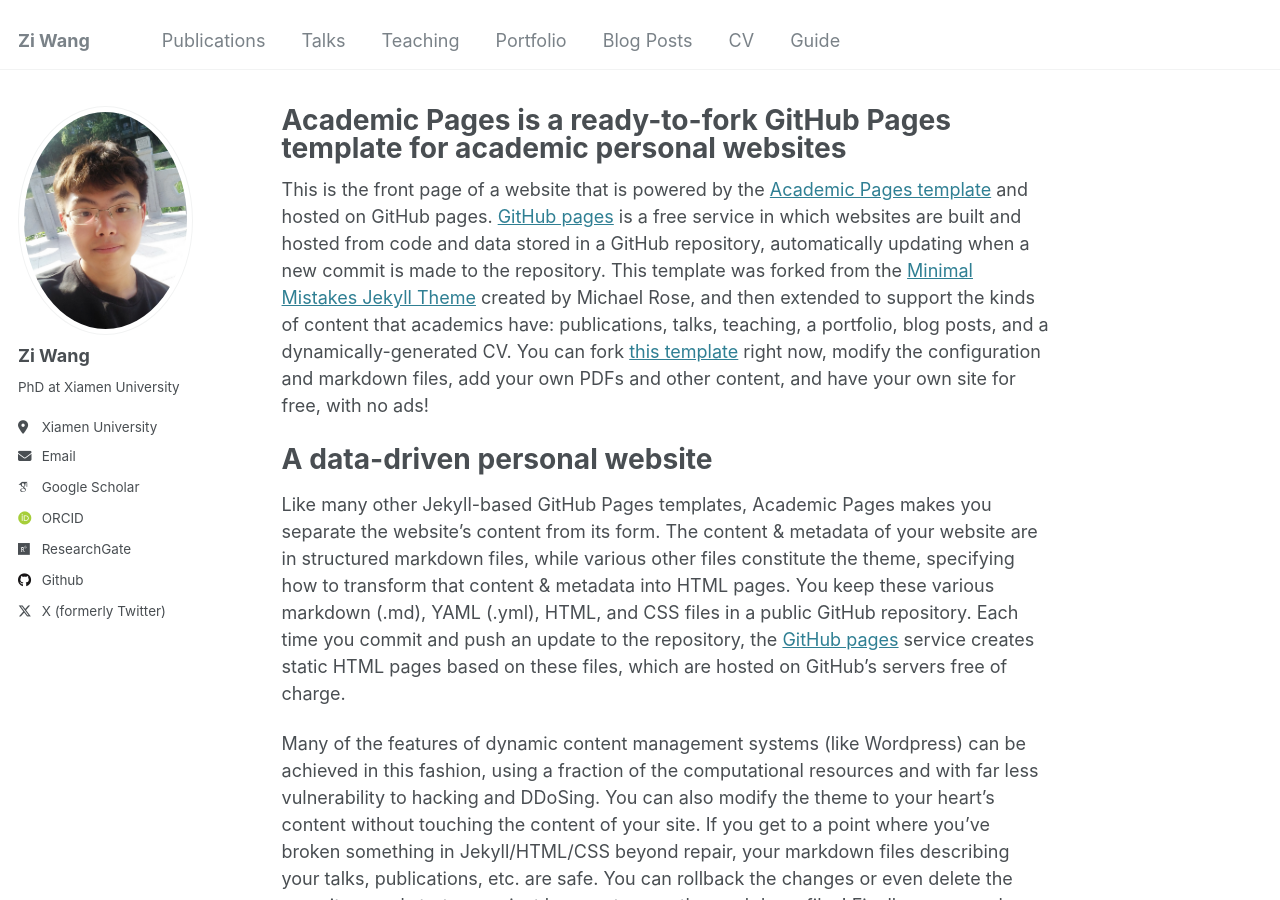
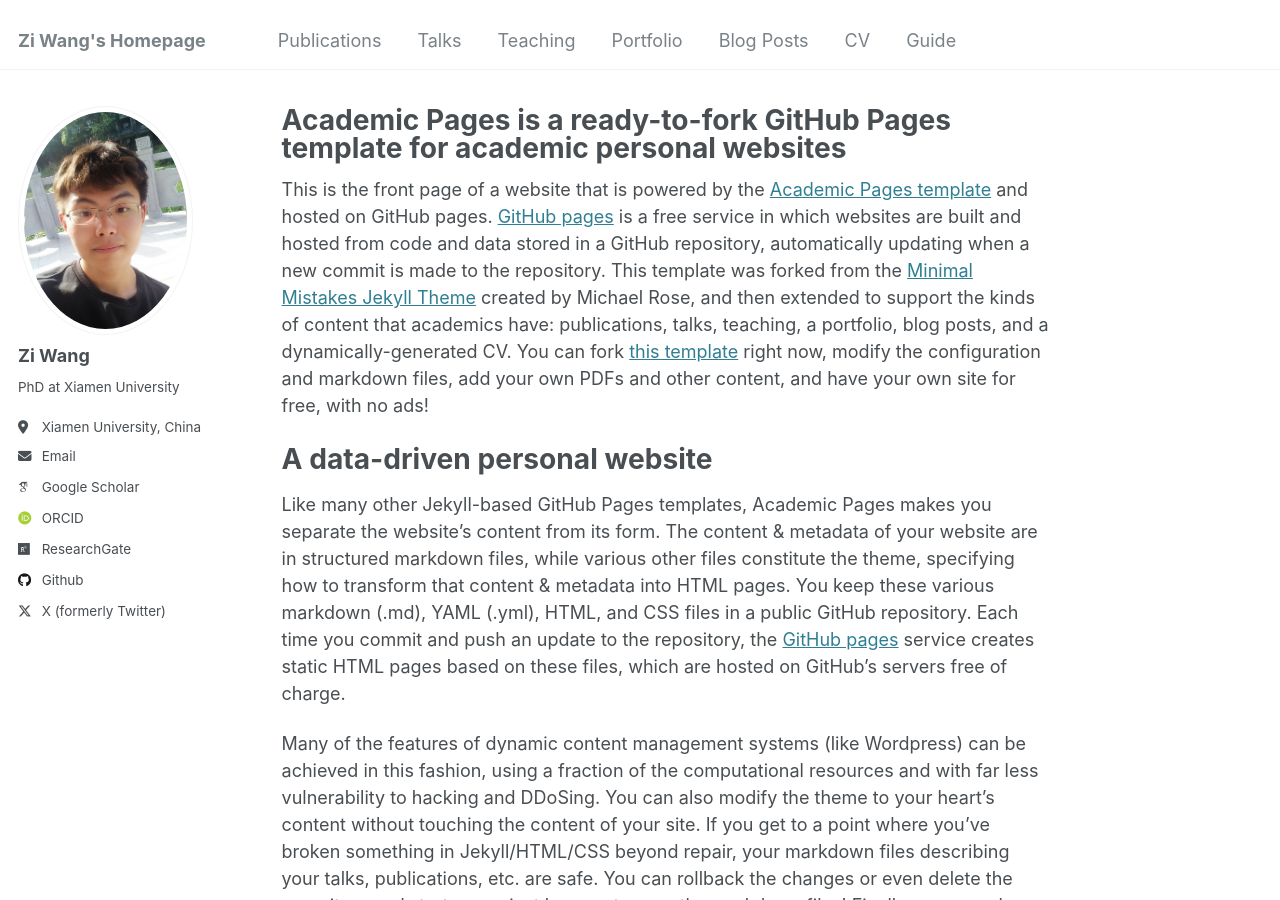
Before and after one commit to wangziblake/wangziblake.github.io, a Jekyll site: the page built from _pages/about.md, in a window 1280 px wide and 900 px high. Built offline with Jekyll 4.4.1, drawn with Linux system fonts in a browser that asks for light colours; some web fonts are replaced.

Commit message:
Update _config.yml

```diff
--- a/_config.yml
+++ b/_config.yml
@@ -8,7 +8,7 @@
 
 # Basic Site Settings
 locale                   : "en-US"
-title                    : "Zi Wang"
+title                    : "Zi Wang's Homepage"
 title_separator          : "-"
 name                     : &name "Zi Wang"
 description              : &description "personal description"
@@ -25,7 +25,7 @@ author:
   name             : "Zi Wang"
   pronouns         : # example: "she/her"
   bio              : "PhD at Xiamen University"
-  location         : "Xiamen University"
+  location         : "Xiamen University, China"
   uri              : # URL
   email            : "wangziblake@gmail.com"
 
```
